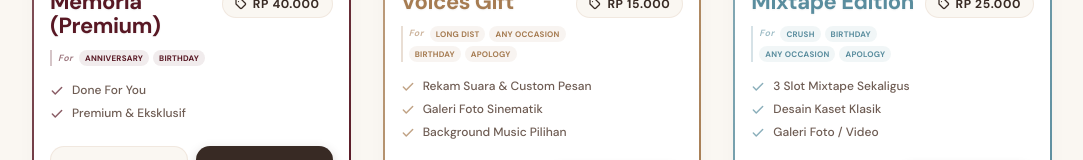
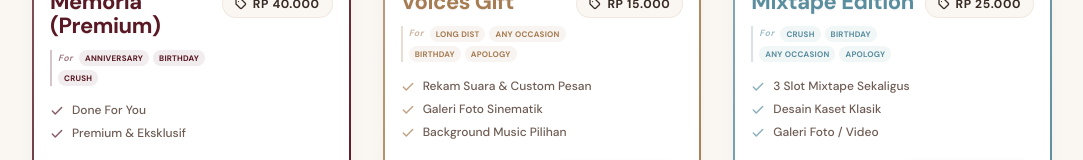
Before and after one commit to detectivecrewze/for-you-always, a Next.js app: page /catalog in a window 1280 px wide. Shown: the part 916-1076 px from the top of the page, without its empty margins (98-1181 px from the left). Built offline with nearby package versions, Linux system fonts and the light colour scheme.

Commit message:
update: Add Crush occasion to Memoria tags

```diff
--- a/app/(landing)/catalog/page.tsx
+++ b/app/(landing)/catalog/page.tsx
@@ -18,7 +18,7 @@ export default function CatalogPage() {
             title: "Memoria (Premium)",
             newPrice: "Rp 40.000",
             href: "/catalog/memoria",
-            occasions: ["Anniversary", "Birthday"],
+            occasions: ["Anniversary", "Birthday", "Crush"],
             features: ["Done For You", "Premium & Eksklusif"]
         },
         {
```
